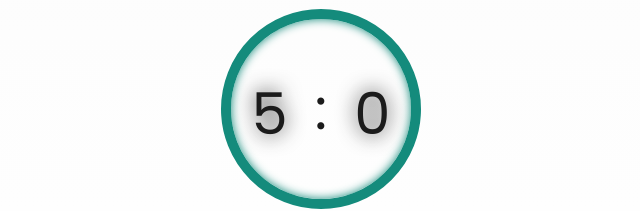
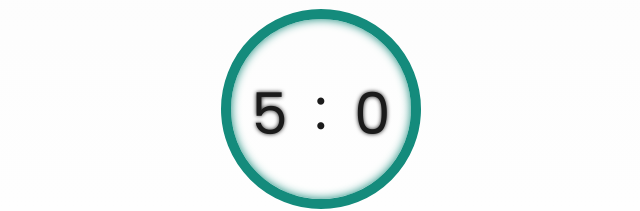
Before and after one commit to rayanfer32/react-timer-stopwatch, a React (Vite) app: page / in a window 1280 px wide. Shown: the part 139-350 px from the top of the page, without its empty margins (319-959 px from the left). Built offline with nearby package versions, Linux system fonts and the light colour scheme.

Commit message:
💄 Text shadow reduced

```diff
--- a/src/styles.scss
+++ b/src/styles.scss
@@ -134,7 +134,7 @@ body {
             outline: none;
             border: none;
             background: transparent;
-            filter: drop-shadow(0px 0px 10px $text-dark);
+            filter: drop-shadow(0px 0px 2px $text-dark);
 
         }
             input::-webkit-outer-spin-button,
```
